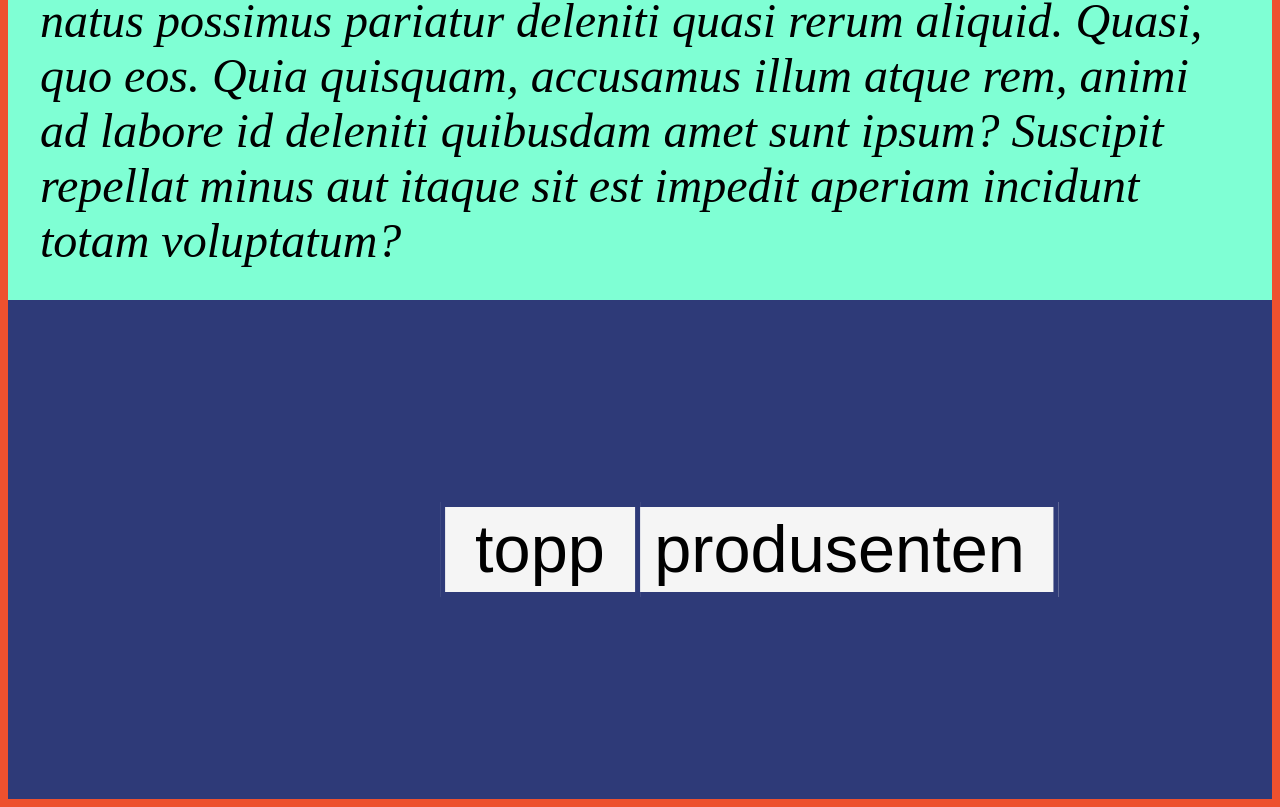
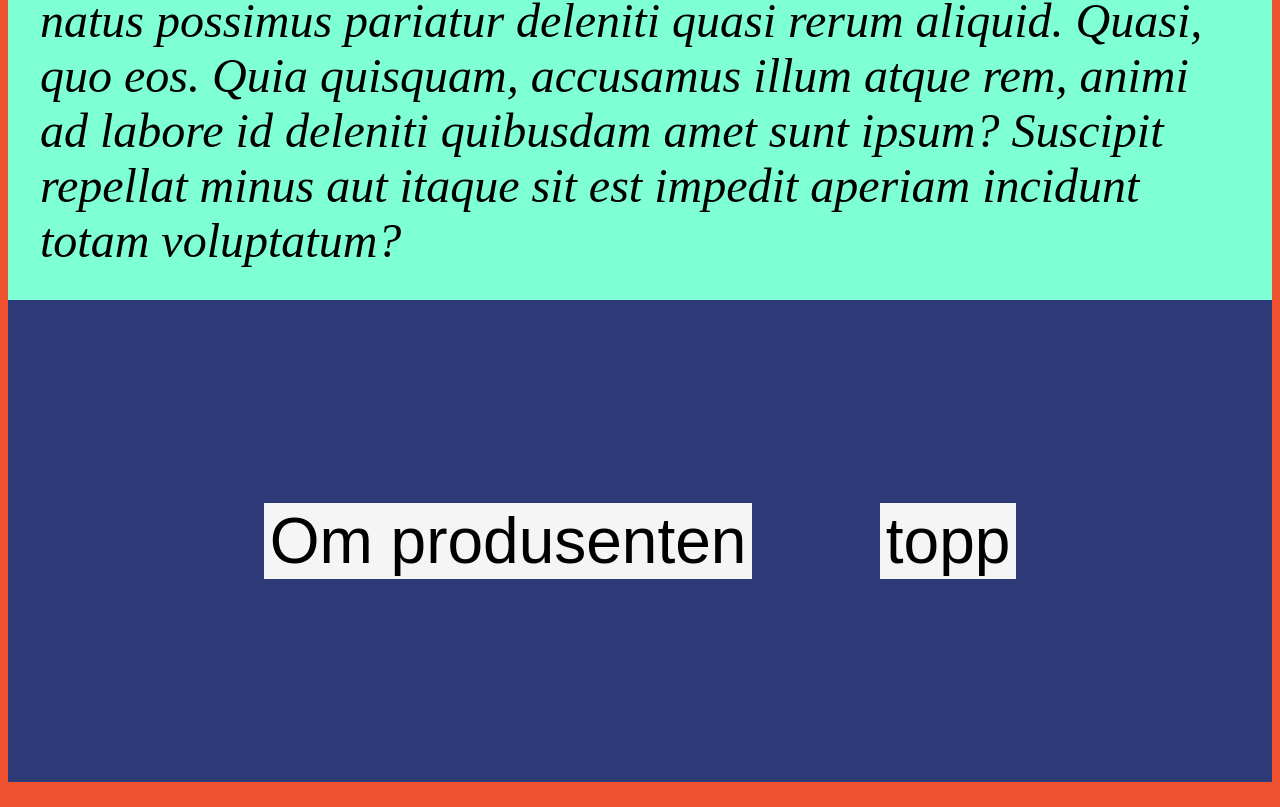
Before and after one commit to Kirinook/Kirinook.github.io, a plain HTML site: page index.html in a window 1280 px wide. Shown: the part 2738-3545 px from the top of the page. Drawn offline with Linux system fonts and the light colour scheme.

Commit message:
Update still.css

```diff
--- a/still.css
+++ b/still.css
@@ -89,44 +89,32 @@ footer{
     /* background-color: rgb(135,135,135); */
     background-color: var(--footColour);
 
-    padding: 15rem;
+    padding: 15vw;
     display: flex;
     flex-direction: row;
-    justify-content: center;
+    justify-content: space-around;
     align-items: center;
+    flex-wrap: wrap;
 }
 footer:hover{
 
 }
 
-#omMeg{
+/* #omMeg{
 
     position: relative ;
-    left: 20%;
+    left: 40vw;
     font-size: 1rem;
     padding: 0%;
 }
-#omMeg:hover{
-    position: relative ;
-    left: 20%;
 
-
-
-}
 #toppKnapp{
     position: relative;
-    right: 20%;
+    right: 40vw;
     font-size: 1rem;
     padding: 0%;
 }
-#toppKnapp:hover{
-    position: relative;
-    right: 20%;
-
-
-
-
-}
+ */
 
 
 
@@ -134,12 +122,18 @@ footer:hover{
 
 .HOV{
     transition:tranform  0.2s ease;
-    transform: scale(5);
-    border-width: 0.0001rem;
+    font-size: clamp(1rem,4rem,5rem);
+    border-width: 0.5rem;
     border-color: var(--footColour);
     border-style: solid;
     background-color: #f5f5f5;
+    display: flexbox;
 
+
+}
+
+footer a{
+    padding: 0.2rem;
 }
 
 /* .HOV{
@@ -151,9 +145,7 @@ footer:hover{
 /* "." før navn refferer til class  */
 .HOV:hover{
     /* font-size: 2rem;
-    padding: 1rem 1rem; */
-    transform: scale(5);
-    border-width: 0.0001rem;
+
     /* border-color: rgb(100, 100, 200); */
     border-color: var(--footColour);
     border-style: outset;
@@ -165,7 +157,6 @@ footer:hover{
         border-style: outset;
     }
 }
-
 .HOV:active{
     border-style: inset;
 }
```
